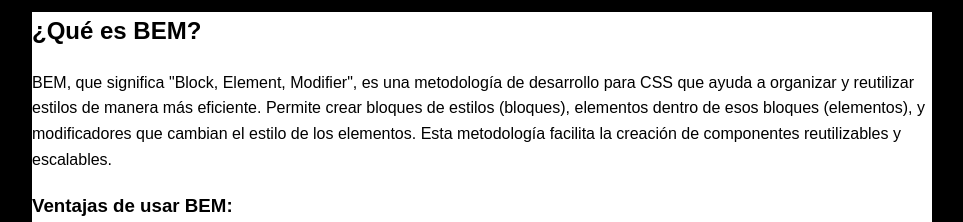
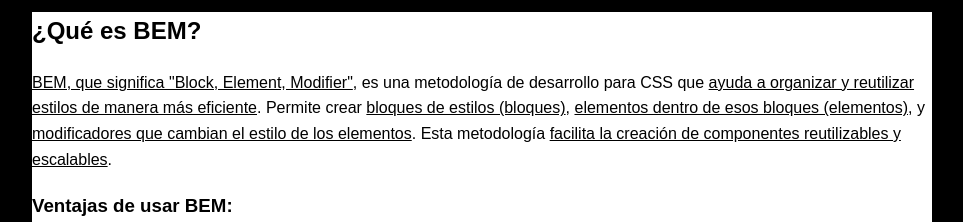
Before and after one commit to eG-Ox/Trabajo-FIWEB, a plain HTML site: page index.html in a window 1280 px wide. Shown: the part 204-426 px from the top of the page, without its empty margins (158-1121 px from the left). Drawn offline with Linux system fonts and the light colour scheme.

Commit message:
Update index.html

```diff
--- a/index.html
+++ b/index.html
@@ -15,9 +15,8 @@
     <main class="main">
         <section class="bem">
             <h2 class="bem_titulo">¿Qué es BEM?</h2>
-            <p class="bem_parrafo">BEM, que significa "Block, Element, Modifier", es una metodología de desarrollo para CSS que ayuda a organizar y reutilizar estilos de manera más eficiente. Permite crear bloques de estilos (bloques), elementos dentro de esos bloques (elementos),
-                 y modificadores que cambian el estilo de los elementos. Esta metodología facilita la creación de componentes reutilizables y escalables. </p>
-
+            <p class="bem_parrafo"><u>BEM, que significa "Block, Element, Modifier"</u>, es una metodología de desarrollo para CSS que <u>ayuda a organizar y reutilizar estilos de manera más eficiente</u>. Permite crear <u>bloques de estilos (bloques)</u>, <u>elementos dentro de esos bloques (elementos)</u>, y <u>modificadores que cambian el estilo de los elementos</u>. Esta metodología <u>facilita la creación de componentes reutilizables y escalables</u>.
+            </p>
             <h3 class="bem_subtitulo">Ventajas de usar BEM:</h3>
             <ol class="bem_lista">
                 <li>Claridad al estructurar el código</li>
```
